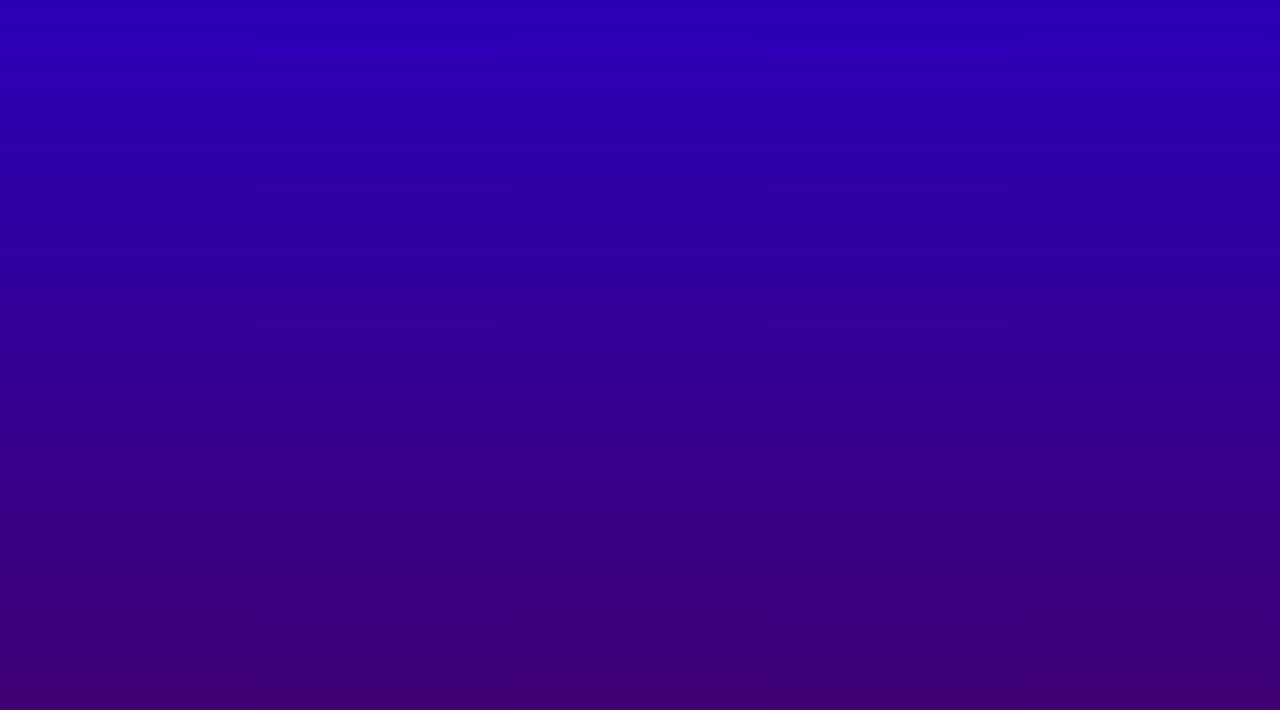
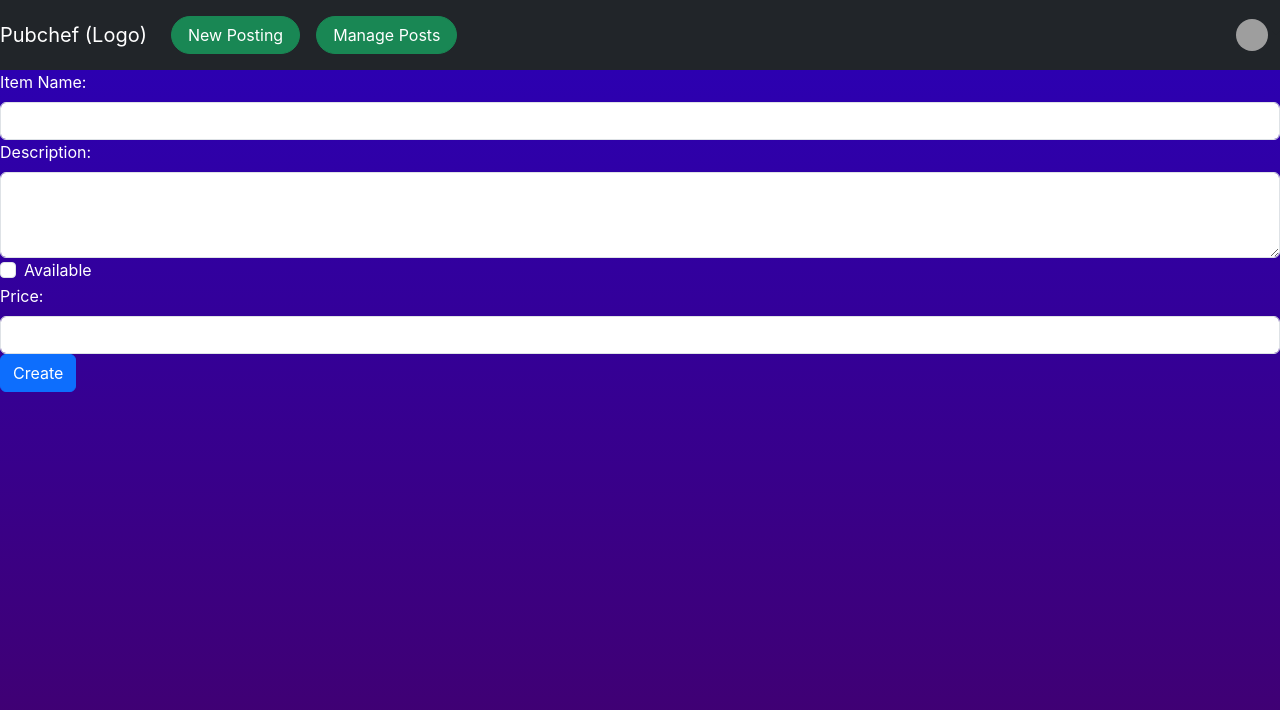
Before and after one commit to Tcthommyson/ChefFrontEnd, a React (Create React App) app: page /post in a window 1280 px wide. Before the commit this address had no page. Shown: the top 710 px of the page. Built offline with nearby package versions, Linux system fonts and the light colour scheme; no server answers; grey boxes are pictures that could not be loaded.

Commit message:
create post v0

```diff
--- a/package.json
+++ b/package.json
@@ -6,8 +6,10 @@
     "@testing-library/jest-dom": "^5.17.0",
     "@testing-library/react": "^13.4.0",
     "@testing-library/user-event": "^13.5.0",
+    "bootstrap": "^5.3.2",
     "http-proxy-middleware": "^2.0.6",
     "react": "^18.2.0",
+    "react-bootstrap": "^2.10.0",
     "react-dom": "^18.2.0",
     "react-router-dom": "^6.21.1",
     "react-scripts": "5.0.1",
--- a/public/index.html
+++ b/public/index.html
@@ -39,7 +39,6 @@
       To begin the development, run `npm start` or `yarn start`.
       To create a production bundle, use `npm run build` or `yarn build`.
     -->
-    <script src="https://cdn.jsdelivr.net/npm/bootstrap@5.3.2/dist/js/bootstrap.bundle.min.js" integrity="sha384-C6RzsynM9kWDrMNeT87bh95OGNyZPhcTNXj1NW7RuBCsyN/o0jlpcV8Qyq46cDfL" crossorigin="anonymous"></script>
 </body>
 
 </html>
--- a/src/App.js
+++ b/src/App.js
@@ -3,6 +3,7 @@ import SignUp from './Components/LoginSignup/Signup';
 import Home from './Components/Home.js';
 import { BrowserRouter, Routes, Route } from 'react-router-dom';
 import SettingsPage from './Components/Internal/SettingsPage.js';
+import Post from './Components/Internal/Post.js';
 
 function App() {
   return (
@@ -13,6 +14,7 @@ function App() {
           <Route path='/login' Component={Login}/>
           <Route path='/register' Component={SignUp}/>
           <Route path='/settings' Component={SettingsPage}/>
+          <Route path='/post' Component={Post}/>
         </Routes>
       </BrowserRouter>
     </div>
--- /dev/null
+++ b/src/Components/Internal/Post.js
@@ -0,0 +1,90 @@
+import React from "react";
+import AuthNav from "../Navbars/AuthNav";
+import { useState, useEffect } from "react";
+import { useNavigate } from "react-router-dom";
+import { Form, Button } from "react-bootstrap";
+
+function Post(){
+    const [name, setName] = useState('')
+    const [desc, setDesc] = useState('')
+    const [available, setAvailable] = useState(false)
+    const [price, setPrice] = useState(0)
+    const [message, setMessage] = useState()
+
+    const navigate = useNavigate()
+    useEffect(()=>{
+      (async ()=>{
+          const response = await fetch("/api/user", {
+              headers: {'Content-Type': 'application/json'},
+              credentials: 'include'
+            })
+          if(!response.ok){
+            navigate('/login')
+          }
+      })()
+    }, [])
+
+    const handleSubmit = async (e) => {
+        e.preventDefault()
+        if(!name || !desc || price == 0){
+          setMessage("Please fill out all fields.")
+          return
+        }
+        const response = await fetch("/api/item/", {
+          method: 'POST',
+          headers: {'Content-Type': 'application/json'},
+          body: JSON.stringify({
+            name: name,
+            price: price,
+            available: available,
+            description: desc
+          })
+        })
+        if(!response.ok){
+          setMessage("Error!")
+          return;
+        }
+        setMessage("Success!")
+    }
+
+    const handlePrice = (e) => {
+      e.preventDefault()
+      var p = Number(e.target.value)
+      setPrice(p.toFixed(2))
+    }
+
+    return(
+        <div>
+        <AuthNav></AuthNav>
+          <Form className='settingform' onSubmit={handleSubmit}>
+            <Form.Group controlId="formItemName">
+              <Form.Label>Item Name:</Form.Label>
+              <Form.Control type="text" onChange={(event) => setName(event.target.value)} />
+            </Form.Group>
+
+            <Form.Group controlId="formDescription">
+              <Form.Label>Description:</Form.Label>
+              <Form.Control as="textarea" rows={3} onChange={(event) => setDesc(event.target.value)} />
+            </Form.Group>
+
+            <Form.Group controlId="formAvailable">
+              <Form.Check type="checkbox" label="Available" onChange={(event) => setAvailable(event.target.checked)} />
+            </Form.Group>
+
+            <Form.Group controlId="formPrice">
+              <Form.Label>Price:</Form.Label>
+              <Form.Control type="number" step="0.01" min="1.00" max="999.99" onChange={handlePrice} />
+            </Form.Group>
+
+            <Button variant="primary" type="submit">
+              Create
+            </Button>
+            <div>
+              {message}
+            </div>
+          </Form>
+    </div>
+    )
+}
+
+export default Post;
--- a/src/Components/Internal/SettingsPage.js
+++ b/src/Components/Internal/SettingsPage.js
@@ -93,7 +93,8 @@ function SettingsPage() {
         setMessage("Success!")
       };
 
-      const handleDelete = async () => {
+      const handleDelete = async (e) => {
+        e.preventDefault()
         if (!oldPassword) {
           setMessage("Password is required");
           return;
--- a/src/Components/Navbars/AuthNav.jsx
+++ b/src/Components/Navbars/AuthNav.jsx
@@ -1,6 +1,7 @@
 import React from 'react';
 import { useState, useEffect } from 'react';
 import { Link, useNavigate } from 'react-router-dom';
+import { Navbar, Nav, Dropdown, Button } from 'react-bootstrap';
 
 function AuthNav() {
   const [pfplink, setPfp] = useState("https://github.com/mdo.png")
@@ -32,28 +33,36 @@ function AuthNav() {
   })
 
   return (
-    <div>
-    <div class="container-fluid bg-dark">
-      <div class="d-flex flex-wrap align-items-center justify-content-center justify-content-lg-start">
-        <Link to={'/'} className='navbar-brand text-light'>Pubchef (Logo)</Link>
-        <ul class="nav col-12 col-lg-auto me-lg-auto mb-2 justify-content-center mb-md-0">
-          <li><a class="nav-link px-2 link-secondary"></a></li>
-          <li><button class="btn btn-success rounded-pill px-3" type="button">New Posting</button></li>
-        </ul>
-        <div class="dropdown text-end">
-          <a href="#" class="d-block link-body-emphasis text-decoration-none dropdown-toggle" data-bs-toggle="dropdown" aria-expanded="false">
-            <img src={pfplink} alt="mdo" width="32" height="32" class="rounded-circle"></img>
-          </a>
-          <ul class="dropdown-menu text-small">
-            <li><Link to={'/settings'} className="dropdown-item">Settings</Link></li>
-            <li><a class="dropdown-item" href="#">Profile</a></li>
-            <li><hr class="dropdown-divider"></hr></li>
-            <li><a class="dropdown-item" onClick={logout}>Sign out</a></li>
-          </ul>
-        </div>
-      </div>
-    </div>
-    </div>
+    <Navbar bg="dark" variant="dark">
+      <Navbar.Brand as={Link} to="/">
+        Pubchef (Logo)
+      </Navbar.Brand>
+      <Nav className="me-auto mb-2 justify-content-center mb-md-0">
+        <Nav.Link as={Link} to="/post">
+        <Button variant="success" className="rounded-pill px-3" type="button">
+        New Posting
+        </Button>
+        </Nav.Link>
+        <Nav.Link as={Link} to="/">
+        <Button variant="success" className="rounded-pill px-3" type="button">
+        Manage Posts
+        </Button>
+        </Nav.Link>
+      </Nav>
+      <Dropdown align="end">
+        <Dropdown.Toggle as={Nav.Link} variant="link" id="dropdown-basic">
+          <img src={pfplink} alt="mdo" width="32" height="32" className="rounded-circle" />
+        </Dropdown.Toggle>
+        <Dropdown.Menu>
+          <Dropdown.Item as={Link} to="/settings">
+            Settings
+          </Dropdown.Item>
+          <Dropdown.Item href="#">Profile</Dropdown.Item>
+          <Dropdown.Divider />
+          <Dropdown.Item onClick={logout}>Sign out</Dropdown.Item>
+        </Dropdown.Menu>
+      </Dropdown>
+    </Navbar>
   );
 }
 
--- a/src/Components/Navbars/DefNav.jsx
+++ b/src/Components/Navbars/DefNav.jsx
@@ -1,28 +1,21 @@
 import React from 'react';
 import { Link } from 'react-router-dom';
+import { Navbar, Container, Nav } from 'react-bootstrap';
 
 function DefNav() {
   return (
-    <div>
-      <nav class="navbar navbar-expand-md navbar-dark bg-dark fixed-top" aria-label="Fourth navbar example">
-        <div class="container-fluid">
-        <Link to={'/'} className='navbar-brand'>Pubchef (Logo)</Link>
-        <button class="navbar-toggler" type="button" data-bs-toggle="collapse" data-bs-target="#navbarsExample04" aria-controls="navbarsExample04" aria-expanded="false" aria-label="Toggle navigation">
-            <span class="navbar-toggler-icon"></span>
-        </button>
-            <div class="collapse navbar-collapse" id="navbarsExample04">
-                <ul class="navbar-nav ms-auto mb-2 mb-md-0">
-                <li class="nav-item">
-                    <Link to={'/login'} className='nav-link'>Login</Link>
-                </li>
-                <li class="nav-item">
-                    <Link to={'/register'} className='nav-link'>Register</Link>
-                </li>
-                </ul>
-            </div>
-            </div>
-        </nav>
-    </div>
+        <Navbar bg="dark" variant="dark" expand="md" fixed="top">
+            <Container fluid>
+                <Navbar.Brand as={Link} to="/">Pubchef (Logo)</Navbar.Brand>
+                <Navbar.Toggle aria-controls="navbarScroll" />
+                <Navbar.Collapse id="navbarScroll">
+                    <Nav className="ms-auto my-2 my-lg-0" style={{ maxHeight: '100px' }} navbarScroll>
+                        <Nav.Link as={Link} to="/login">Login</Nav.Link>
+                        <Nav.Link as={Link} to="/register">Register</Nav.Link>
+                    </Nav>
+                </Navbar.Collapse>
+            </Container>
+        </Navbar>
   );
 }
 
```
Also changed, not shown: src/Components/Home.js (+40 -24 lines), 1 other file (tests, documents, lock files or other folders).
